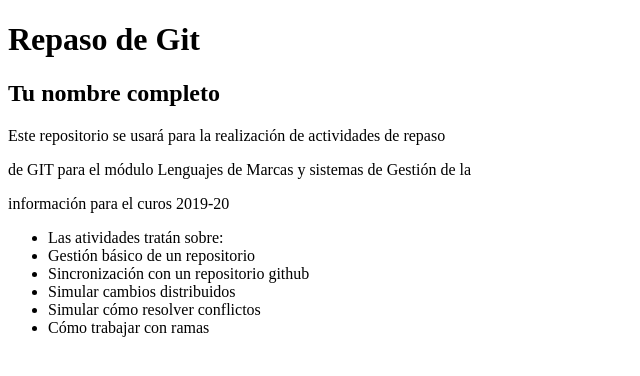
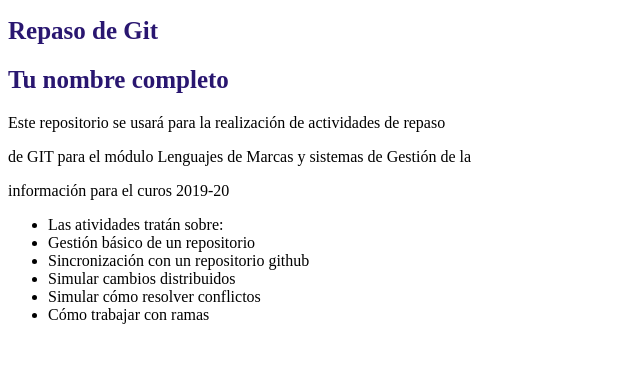
Before and after one commit to indagfx/repaso_git_lm, a plain HTML site: page index.html in a window 1280 px wide. Shown: the whole page, without its empty margins (0-640 px from the left). Drawn offline with Linux system fonts and the light colour scheme.

Commit message:
RT2A1 - Creada hoja de estilos

```diff
--- /dev/null
+++ b/CSS/estilos.css
@@ -0,0 +1,10 @@
+@font-face {
+    font-family: abel;
+    src: url("abel.ttf");
+}
+
+.titulo {
+    font-size: 25px;
+    font-weight: 700;
+    color: rgb(41, 22, 112);
+}
--- a/index.html
+++ b/index.html
@@ -3,11 +3,12 @@
 <head>
     <meta charset="UTF-8">
     <meta name="viewport" content="width=device-width, initial-scale=1.0">
+    <link rel="stylesheet" href="CSS/estilos.css">
     <title>Document</title>
 </head>
 <body>
-        <h1>Repaso de Git</h1>
-        <h2>Tu nombre completo</h2>
+        <h1 class="titulo">Repaso de Git</h1>
+        <h2 class="titulo">Tu nombre completo</h2>
 
 
         <p>Este repositorio se usará para la realización de actividades de repaso</p>
```
Also changed, not shown: CSS/abel.ttf (added).
